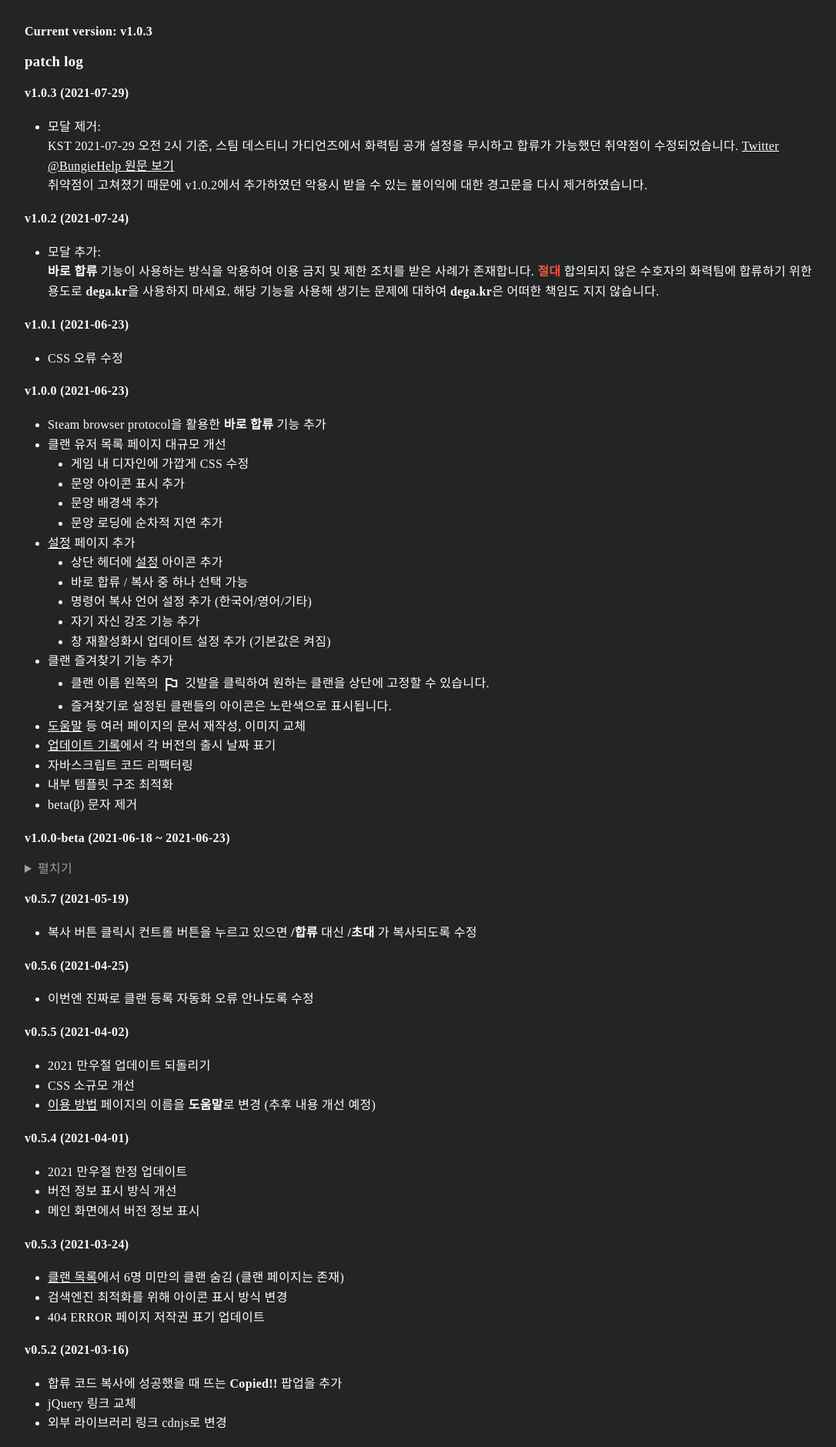
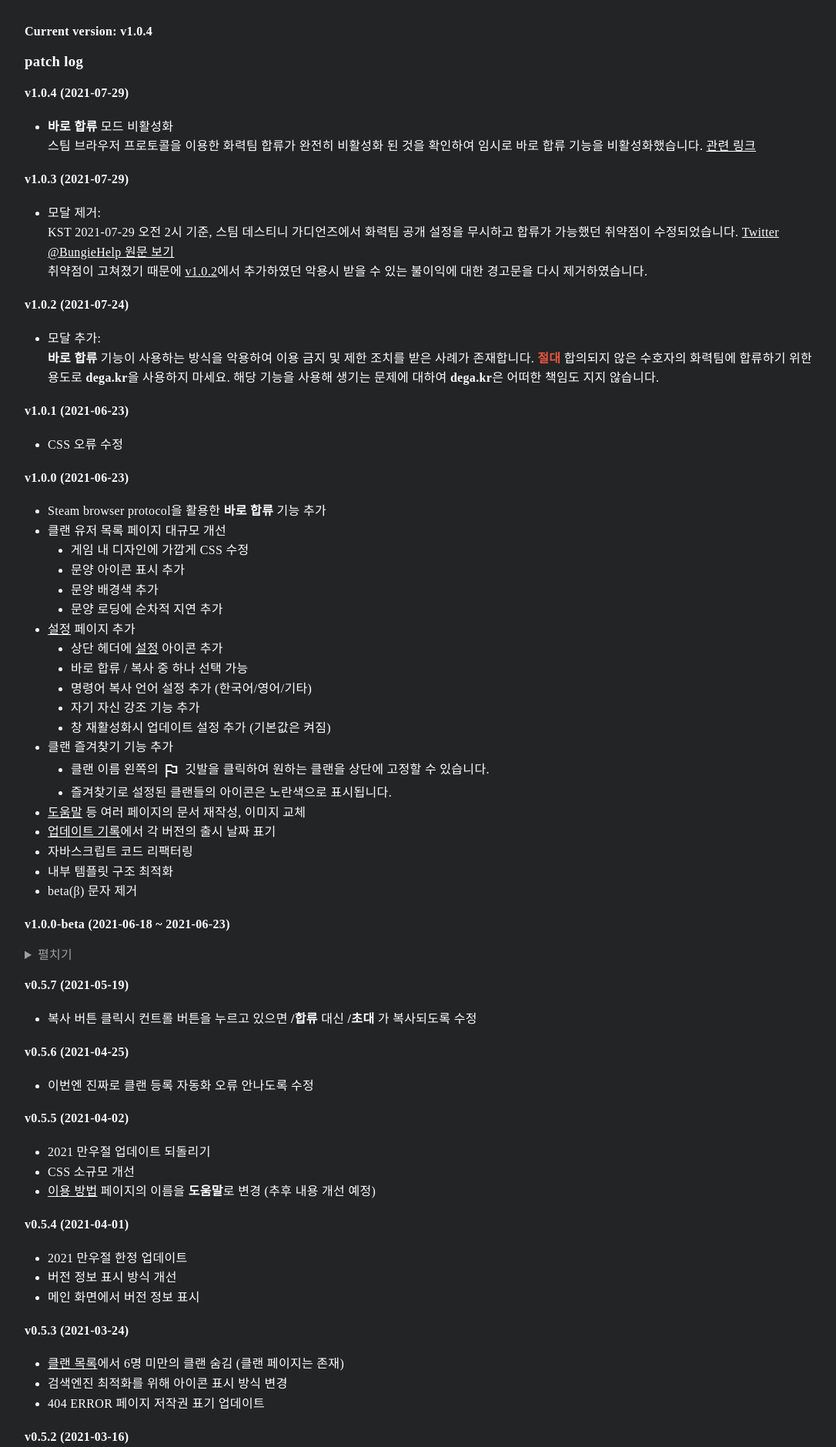
Before and after one commit to krepe-suZette/dega.kr, a Flask app: page /update-log in a window 1280 px wide. Shown: the part 56-1936 px from the top of the page at 77% size, without its empty margins (96-1182 px from the left). Run offline with Flask 2, Linux system fonts and the light colour scheme; parts of the project's set-up code (start-up, migrations or seed data) failed here and were passed over; some web fonts are replaced.

Commit message:
:bookmark: v1.0.4

```diff
--- a/app.py
+++ b/app.py
@@ -6,7 +6,7 @@ app = Flask("main")
 p_client = Client()
 data = Data()
 last_update = "2021-07-29"
-__version__ = "1.0.3"
+__version__ = "1.0.4"
 
 
 @app.route("/")
--- a/templates/layout.html
+++ b/templates/layout.html
@@ -3,7 +3,7 @@
 <head>
   {% include "tracker.html" %}
   {% set title_s %}{% block title %}dega.kr{% endblock %}{% endset %}
-  {% set version = "1.0.3" %}
+  {% set version = "1.0.4" %}
   <meta charset="UTF-8">
   <!-- Favicon / icon -->
   <link rel="apple-touch-icon" sizes="180x180" href="/static/icon/apple-touch-icon.png">
--- a/templates/update-log.html
+++ b/templates/update-log.html
@@ -13,11 +13,17 @@
   <strong>Current version: v{{ version }}</strong>
 
   <h3>patch log</h3>
+  <h4 id="v1.0.4">v1.0.4 (2021-07-29)</h4>
+  <ul>
+    <li><b>바로 합류</b> 모드 비활성화 <br>
+      스팀 브라우저 프로토콜을 이용한 화력팀 합류가 완전히 비활성화 된 것을 확인하여 임시로 바로 합류 기능을 비활성화했습니다. <a href="https://www.bungie.net/ko/Forums/Post/259349984" class="url">관련 링크</a>
+    </li>
+  </ul>
   <h4 id="v1.0.3">v1.0.3 (2021-07-29)</h4>
   <ul>
     <li>모달 제거: <br>
       KST 2021-07-29 오전 2시 기준, 스팀 데스티니 가디언즈에서 화력팀 공개 설정을 무시하고 합류가 가능했던 취약점이 수정되었습니다. <a href="https://twitter.com/BungieHelp/status/1420438810777640961?s=20" class="url">Twitter @BungieHelp 원문 보기</a><br>
-      취약점이 고쳐졌기 때문에 v1.0.2에서 추가하였던 악용시 받을 수 있는 불이익에 대한 경고문을 다시 제거하였습니다.
+      취약점이 고쳐졌기 때문에 <a href="#v1.0.2" class="url">v1.0.2</a>에서 추가하였던 악용시 받을 수 있는 불이익에 대한 경고문을 다시 제거하였습니다.
     </li>
   </ul>
   <h4 id="v1.0.2">v1.0.2 (2021-07-24)</h4>
```
